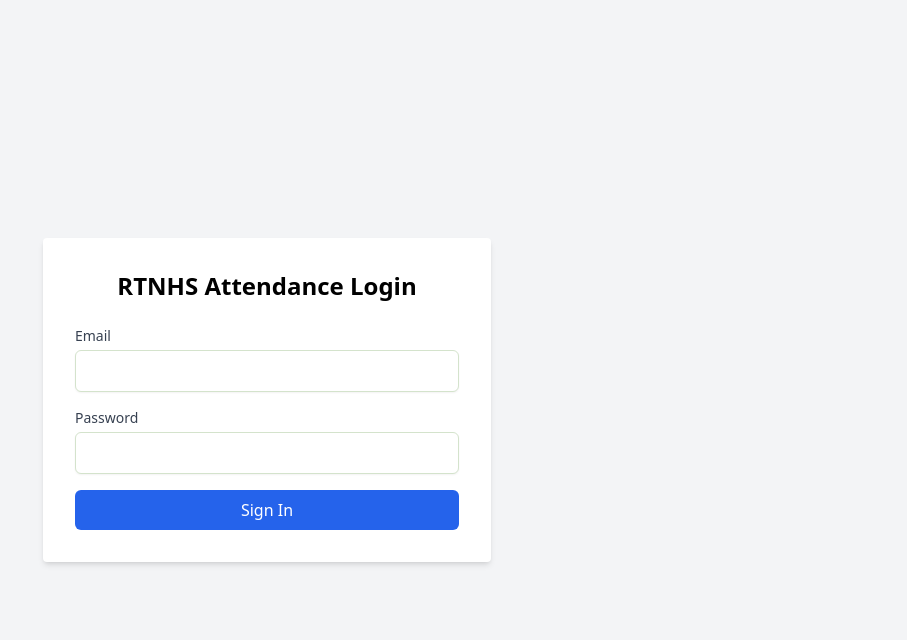
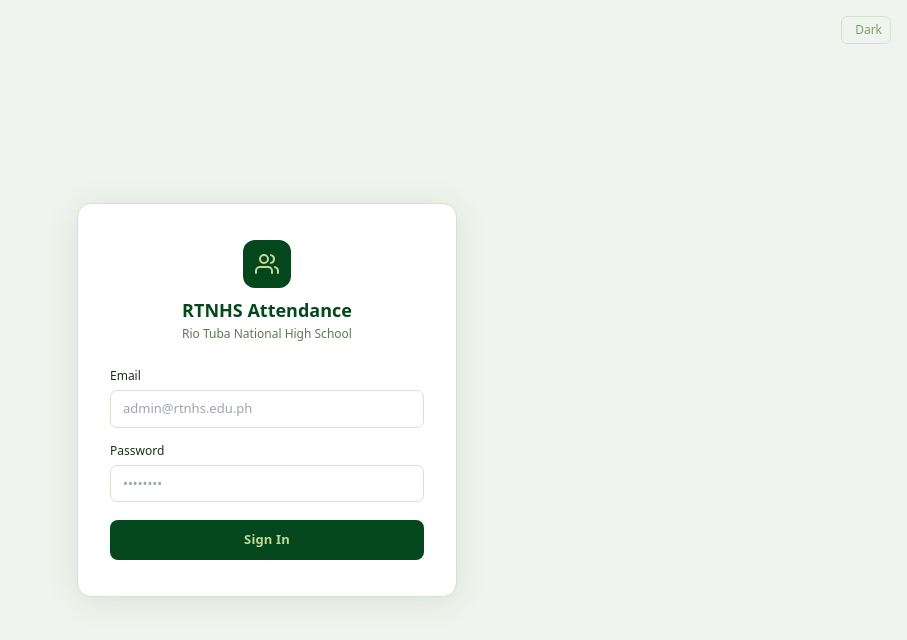
Before and after one commit to sudo-marco-dev/RTNHS-QR-code-attendace-system-with-SMS, a React (Vite) app: page /login in a window 1280 px wide. Shown: the top 640 px of the page, without its empty margins (373-1280 px from the left). Built offline with nearby package versions, Linux system fonts and the light colour scheme; no server answers.

Commit message:
feat: implement core UI components and teacher dashboard modules for attendance management and QR exporting

```diff
--- a/src/components/teacher/AttendanceGrid.tsx
+++ b/src/components/teacher/AttendanceGrid.tsx
@@ -120,7 +120,7 @@ export default function AttendanceGrid() {
     return <span style={{ fontSize: 11, color: 'var(--muted-text)' }}>—</span>
   }
 
-  if (loading) return <div className="py-8 text-center text-gray-500">Loading attendance data...</div>
+  if (loading) return <div style={{ padding: '32px', textAlign: 'center', fontSize: 13, color: 'var(--muted-text)' }}>Loading attendance data...</div>
 
   return (
     <div className="space-y-6">
@@ -148,7 +148,7 @@ export default function AttendanceGrid() {
                   type="date"
                   value={selectedDate}
                   onChange={e => setSelectedDate(e.target.value)}
-                  className="px-3 py-2 border rounded-md text-sm"
+                  style={{ borderRadius: 6 }}
                 />
               </div>
               <div className="overflow-x-auto">
@@ -243,7 +243,7 @@ export default function AttendanceGrid() {
           <Card>
             <CardContent className="p-4 md:p-6 space-y-4">
               <div className="flex flex-wrap justify-between items-center gap-3">
-                <p className="text-sm text-gray-500">Research-ready CSV with arrival times and window types.</p>
+                <p style={{ fontSize: 12, color: 'var(--muted-text)' }}>Research-ready CSV with arrival times and window types.</p>
                 <Button onClick={handleExportCsv} variant="outline" className="flex items-center gap-2">
                   <Download className="w-4 h-4" /> Download CSV
                 </Button>
--- a/src/components/teacher/QrExporter.tsx
+++ b/src/components/teacher/QrExporter.tsx
@@ -168,13 +168,13 @@ export default function QrExporter() {
   return (
     <div className="space-y-6">
       <div className="flex items-center justify-between">
-        <h2 className="text-2xl font-bold">QR Code Export Engine</h2>
+        <h2 style={{ fontSize: 15, fontWeight: 500, color: 'var(--page-title)' }}>QR Code Export Engine</h2>
       </div>
 
       <Card>
         <CardContent className="p-6 space-y-6">
           <div>
-            <label className="block mb-2 text-sm font-medium">Select Assigned Section</label>
+            <label style={{ display: 'block', fontSize: 12, fontWeight: 500, color: 'var(--body-text)', marginBottom: 6 }}>Select Assigned Section</label>
             <div className="flex items-center space-x-4">
               <Select
                 value={selectedSectionId}
@@ -196,20 +196,27 @@ export default function QrExporter() {
           </div>
 
           {selectedSectionId && (
-            <div className="pt-6 border-t">
-              <h3 className="mb-4 text-lg font-semibold">Student Roster ({students.length})</h3>
+            <div style={{ paddingTop: 20, borderTop: '0.5px solid var(--card-border)' }}>
+              <h3 style={{ marginBottom: 14, fontSize: 14, fontWeight: 500, color: 'var(--page-title)' }}>Student Roster ({students.length})</h3>
 
               {loading ? (
-                <div className="text-gray-500">Loading roster...</div>
+                <div style={{ fontSize: 13, color: 'var(--muted-text)' }}>Loading roster...</div>
               ) : students.length === 0 ? (
-                <div className="text-gray-500">No students found in this section.</div>
+                <div style={{ fontSize: 13, color: 'var(--muted-text)' }}>No students found in this section.</div>
               ) : (
                 <div className="grid grid-cols-1 md:grid-cols-2 lg:grid-cols-3 gap-4">
                   {students.map(student => (
-                    <div key={student.id} className="flex items-center justify-between p-4 border rounded-lg bg-gray-50 hover:bg-white hover:shadow-sm transition-all">
+                    <div key={student.id} style={{
+                      display: 'flex', alignItems: 'center', justifyContent: 'space-between',
+                      padding: '12px 14px',
+                      border: '0.5px solid var(--card-border)',
+                      borderRadius: 8,
+                      background: 'var(--row-alt)',
+                      transition: 'background 0.15s',
+                    }}>
                       <div>
-                        <div className="font-semibold text-gray-900">{student.full_name}</div>
-                        <div className="text-xs text-gray-500">LRN: {student.lrn}</div>
+                        <div style={{ fontSize: 13, fontWeight: 600, color: 'var(--body-text)' }}>{student.full_name}</div>
+                        <div style={{ fontSize: 11, color: 'var(--muted-text)', marginTop: 2 }}>LRN: {student.lrn}</div>
                       </div>
                       <Button variant="outline" size="sm" onClick={() => downloadSingleQR(student)}>
                         Export PNG
--- a/src/components/ui/AttendanceBadge.tsx
+++ b/src/components/ui/AttendanceBadge.tsx
@@ -1,12 +1,46 @@
 const styles = {
-  PRESENT: { background: '#eaf4d3', color: '#04471c' },
-  LATE:    { background: '#fff3e0', color: '#b35c00' },
-  ABSENT:  { background: '#fdecea', color: '#8b1a1a' },
+  PRESENT: {
+    background: 'rgba(4,71,28,0.12)',
+    color: 'var(--primary)',
+    border: '0.5px solid rgba(4,71,28,0.25)',
+  },
+  LATE: {
+    background: 'rgba(179,92,0,0.12)',
+    color: '#b35c00',
+    border: '0.5px solid rgba(179,92,0,0.25)',
+  },
+  ABSENT: {
+    background: 'rgba(112,22,30,0.12)',
+    color: 'var(--danger)',
+    border: '0.5px solid rgba(112,22,30,0.25)',
+  },
 };
 
+const darkStyles = {
+  PRESENT: {
+    background: 'rgba(195,216,152,0.15)',
+    color: '#c3d898',
+    border: '0.5px solid rgba(195,216,152,0.3)',
+  },
+  LATE: {
+    background: 'rgba(255,180,80,0.12)',
+    color: '#ffb450',
+    border: '0.5px solid rgba(255,180,80,0.25)',
+  },
+  ABSENT: {
+    background: 'rgba(245,192,195,0.12)',
+    color: '#f5c0c3',
+    border: '0.5px solid rgba(245,192,195,0.25)',
+  },
+};
+
+const LABELS = { PRESENT: 'Present', LATE: 'Late', ABSENT: 'Absent' };
+
 export function AttendanceBadge({ status }: { status: 'PRESENT' | 'LATE' | 'ABSENT' }) {
-  const s = styles[status];
-  const labels = { PRESENT: '✓ Present', LATE: '⚠ Late', ABSENT: '✗ Absent' };
+  // Read dark mode from the root element class (set by ThemeProvider)
+  const isDark = typeof document !== 'undefined' && document.documentElement.classList.contains('dark');
+  const s = isDark ? darkStyles[status] : styles[status];
+
   return (
     <span style={{
       ...s,
@@ -16,7 +50,7 @@ export function AttendanceBadge({ status }: { status: 'PRESENT' | 'LATE' | 'ABSE
       fontWeight: 500,
       display: 'inline-block',
     }}>
-      {labels[status]}
+      {LABELS[status]}
     </span>
   );
 }
--- a/src/components/ui/Dialog.tsx
+++ b/src/components/ui/Dialog.tsx
@@ -1,26 +1,78 @@
 import React from "react";
-import { cn } from "../../lib/utils";
 
-export const Dialog = ({ open, onOpenChange, children }: { open: boolean; onOpenChange: (open: boolean) => void; children: React.ReactNode }) => {
+export const Dialog = ({
+  open,
+  onOpenChange,
+  children,
+}: {
+  open: boolean;
+  onOpenChange: (open: boolean) => void;
+  children: React.ReactNode;
+}) => {
   if (!open) return null;
   return (
     <>
-      <div className="fixed inset-0 z-50 bg-black/80 data-[state=open]:animate-in data-[state=closed]:animate-out data-[state=closed]:fade-out-0 data-[state=open]:fade-in-0" onClick={() => onOpenChange(false)} />
-      <div className="fixed left-[50%] top-[50%] z-50 grid w-full max-w-lg translate-x-[-50%] translate-y-[-50%] gap-4 border bg-background p-6 shadow-lg duration-200 data-[state=open]:animate-in data-[state=closed]:animate-out data-[state=closed]:fade-out-0 data-[state=open]:fade-in-0 data-[state=closed]:zoom-out-95 data-[state=open]:zoom-in-95 data-[state=closed]:slide-out-to-left-1/2 data-[state=closed]:slide-out-to-top-[48%] data-[state=open]:slide-in-from-left-1/2 data-[state=open]:slide-in-from-top-[48%] sm:rounded-lg">
+      {/* Backdrop */}
+      <div
+        style={{
+          position: 'fixed', inset: 0, zIndex: 50,
+          background: 'rgba(0,0,0,0.65)',
+          backdropFilter: 'blur(2px)',
+        }}
+        onClick={() => onOpenChange(false)}
+      />
+      {/* Panel */}
+      <div
+        style={{
+          position: 'fixed',
+          left: '50%', top: '50%',
+          transform: 'translate(-50%, -50%)',
+          zIndex: 51,
+          width: '100%', maxWidth: 480,
+          background: 'var(--card-bg)',
+          border: '0.5px solid var(--card-border)',
+          borderRadius: 12,
+          padding: '28px 28px 24px',
+          boxShadow: '0 8px 48px rgba(0,0,0,0.3)',
+        }}
+      >
         {children}
       </div>
     </>
   );
 };
 
-export const DialogContent = ({ children, className }: { children: React.ReactNode; className?: string }) => (
-  <div className={cn("flex flex-col gap-4", className)}>{children}</div>
+export const DialogContent = ({
+  children,
+  className,
+}: {
+  children: React.ReactNode;
+  className?: string;
+}) => (
+  <div className={`flex flex-col gap-4 ${className ?? ''}`}>{children}</div>
 );
 
-export const DialogHeader = ({ children, className }: { children: React.ReactNode; className?: string }) => (
-  <div className={cn("flex flex-col space-y-1.5 text-center sm:text-left", className)}>{children}</div>
+export const DialogHeader = ({
+  children,
+  className,
+}: {
+  children: React.ReactNode;
+  className?: string;
+}) => (
+  <div className={`flex flex-col space-y-1 ${className ?? ''}`}>{children}</div>
 );
 
-export const DialogTitle = ({ children, className }: { children: React.ReactNode; className?: string }) => (
-  <h2 className={cn("text-lg font-semibold leading-none tracking-tight", className)}>{children}</h2>
+export const DialogTitle = ({
+  children,
+  className,
+}: {
+  children: React.ReactNode;
+  className?: string;
+}) => (
+  <h2
+    className={className}
+    style={{ fontSize: 15, fontWeight: 600, color: 'var(--page-title)', margin: 0 }}
+  >
+    {children}
+  </h2>
 );
--- a/src/components/ui/Select.tsx
+++ b/src/components/ui/Select.tsx
@@ -7,11 +7,19 @@ const Select = React.forwardRef<HTMLSelectElement, SelectProps>(
   ({ className, children, ...props }, ref) => {
     return (
       <select
+        ref={ref}
         className={cn(
-          "flex h-10 w-full items-center justify-between rounded-md border border-input bg-background px-3 py-2 text-sm ring-offset-background placeholder:text-muted-foreground focus:outline-none focus:ring-2 focus:ring-ring focus:ring-offset-2 disabled:cursor-not-allowed disabled:opacity-50",
+          "flex h-9 w-full rounded-md border px-3 py-1 text-sm transition-colors disabled:cursor-not-allowed disabled:opacity-50",
           className
         )}
-        ref={ref}
+        style={{
+          background: 'var(--input-bg)',
+          color: 'var(--body-text)',
+          borderColor: 'var(--input-border)',
+          outline: 'none',
+        }}
+        onFocus={e => { e.currentTarget.style.borderColor = 'var(--input-focus)' }}
+        onBlur={e => { e.currentTarget.style.borderColor = 'var(--input-border)' }}
         {...props}
       >
         {children}
--- a/src/components/ui/Table.tsx
+++ b/src/components/ui/Table.tsx
@@ -9,27 +9,54 @@ const Table = React.forwardRef<HTMLTableElement, React.HTMLAttributes<HTMLTableE
 Table.displayName = "Table"
 
 const TableHeader = React.forwardRef<HTMLTableSectionElement, React.HTMLAttributes<HTMLTableSectionElement>>(({ className, ...props }, ref) => (
-  <thead ref={ref} className={cn("[&_tr]:border-b border-sage/20 bg-forest", className)} {...props} />
+  <thead
+    ref={ref}
+    className={cn("[&_tr]:border-b", className)}
+    style={{ background: 'var(--table-header-bg)' }}
+    {...props}
+  />
 ))
 TableHeader.displayName = "TableHeader"
 
 const TableBody = React.forwardRef<HTMLTableSectionElement, React.HTMLAttributes<HTMLTableSectionElement>>(({ className, ...props }, ref) => (
-  <tbody ref={ref} className={cn("[&_tr:last-child]:border-0 [&_tr:nth-child(odd)]:bg-white [&_tr:nth-child(even)]:bg-tea-light/30", className)} {...props} />
+  <tbody
+    ref={ref}
+    className={cn("[&_tr:last-child]:border-0", className)}
+    style={{ background: 'var(--card-bg)' }}
+    {...props}
+  />
 ))
 TableBody.displayName = "TableBody"
 
 const TableRow = React.forwardRef<HTMLTableRowElement, React.HTMLAttributes<HTMLTableRowElement>>(({ className, ...props }, ref) => (
-  <tr ref={ref} className={cn("border-b border-sage/20 transition-colors hover:bg-tea-light/50 data-[state=selected]:bg-tea-light/50", className)} {...props} />
+  <tr
+    ref={ref}
+    className={cn("border-b transition-colors", className)}
+    style={{ borderColor: 'var(--card-border)' }}
+    onMouseEnter={e => { (e.currentTarget as HTMLElement).style.background = 'var(--row-hover)' }}
+    onMouseLeave={e => { (e.currentTarget as HTMLElement).style.background = '' }}
+    {...props}
+  />
 ))
 TableRow.displayName = "TableRow"
 
 const TableHead = React.forwardRef<HTMLTableCellElement, React.ThHTMLAttributes<HTMLTableCellElement>>(({ className, ...props }, ref) => (
-  <th ref={ref} className={cn("h-12 px-4 text-left align-middle font-medium text-tea [&:has([role=checkbox])]:pr-0", className)} {...props} />
+  <th
+    ref={ref}
+    className={cn("h-10 px-4 text-left align-middle font-medium [&:has([role=checkbox])]:pr-0", className)}
+    style={{ fontSize: 11, color: 'var(--table-header-text)', fontWeight: 500 }}
+    {...props}
+  />
 ))
 TableHead.displayName = "TableHead"
 
 const TableCell = React.forwardRef<HTMLTableCellElement, React.TdHTMLAttributes<HTMLTableCellElement>>(({ className, ...props }, ref) => (
-  <td ref={ref} className={cn("p-4 align-middle [&:has([role=checkbox])]:pr-0", className)} {...props} />
+  <td
+    ref={ref}
+    className={cn("p-4 align-middle [&:has([role=checkbox])]:pr-0", className)}
+    style={{ fontSize: 13, color: 'var(--body-text)' }}
+    {...props}
+  />
 ))
 TableCell.displayName = "TableCell"
 
--- a/src/components/ui/Tabs.tsx
+++ b/src/components/ui/Tabs.tsx
@@ -18,7 +18,8 @@ export const Tabs = ({ defaultValue, className, children }: { defaultValue: stri
 };
 
 export const TabsList = ({ className, children }: { className?: string; children: React.ReactNode }) => (
-  <div className={cn("inline-flex h-10 items-center justify-center rounded-md bg-muted p-1 text-muted-foreground", className)}>
+  <div className={cn("inline-flex h-10 items-center justify-center rounded-md p-1", className)}
+    style={{ background: 'var(--row-alt)', border: '0.5px solid var(--card-border)' }}>
     {children}
   </div>
 );
@@ -30,11 +31,16 @@ export const TabsTrigger = ({ value, className, children }: { value: string; cla
     <button
       type="button"
       onClick={() => ctx?.setActiveTab(value)}
-      className={cn(
-        "inline-flex items-center justify-center whitespace-nowrap rounded-sm px-3 py-1.5 text-sm font-medium ring-offset-background transition-all focus-visible:outline-none focus-visible:ring-2 focus-visible:ring-ring focus-visible:ring-offset-2 disabled:pointer-events-none disabled:opacity-50",
-        isActive ? "bg-background text-foreground shadow-sm" : "",
-        className
-      )}
+      style={{
+        display: 'inline-flex', alignItems: 'center', justifyContent: 'center',
+        whiteSpace: 'nowrap', borderRadius: 6, padding: '5px 14px',
+        fontSize: 13, fontWeight: isActive ? 500 : 400,
+        border: 'none', cursor: 'pointer',
+        transition: 'all 0.15s',
+        background: isActive ? 'var(--primary)' : 'transparent',
+        color: isActive ? 'var(--primary-text)' : 'var(--muted-text)',
+      }}
+      className={className}
     >
       {children}
     </button>
--- a/src/pages/Login.tsx
+++ b/src/pages/Login.tsx
@@ -2,6 +2,7 @@ import { useState, useEffect } from 'react'
 import { useNavigate } from 'react-router-dom'
 import { supabase } from '../lib/supabase'
 import { useAuth } from '../context/AuthContext'
+import { ThemeToggle } from '../components/ui/ThemeToggle'
 
 export default function Login() {
   const [email, setEmail] = useState('')
@@ -10,8 +11,6 @@ export default function Login() {
   const [error, setError] = useState<string | null>(null)
   const navigate = useNavigate()
   const { role, user, loading: authLoading, authError } = useAuth()
-
-  // Redirect if already logged in based on role
 
   useEffect(() => {
     if (role === 'admin') {
@@ -28,53 +27,145 @@ export default function Login() {
     setLoading(true)
     setError(null)
 
-    const { error } = await supabase.auth.signInWithPassword({
-      email,
-      password,
-    })
-
-    if (error) {
-      setError(error.message)
-    }
+    const { error } = await supabase.auth.signInWithPassword({ email, password })
+    if (error) setError(error.message)
     setLoading(false)
   }
 
   return (
-    <div className="flex items-center justify-center min-h-screen bg-gray-100">
-      <div className="w-full max-w-md p-8 space-y-6 bg-white rounded shadow-md">
-        <h2 className="text-2xl font-bold text-center">RTNHS Attendance Login</h2>
+    <div style={{
+      minHeight: '100vh',
+      display: 'flex',
+      alignItems: 'center',
+      justifyContent: 'center',
+      background: 'var(--page-bg)',
+      transition: 'background 0.2s',
+    }}>
+      {/* Theme toggle pinned top-right */}
+      <div style={{ position: 'fixed', top: 16, right: 16 }}>
+        <ThemeToggle />
+      </div>
+
+      <div style={{
+        width: '100%',
+        maxWidth: 380,
+        background: 'var(--card-bg)',
+        border: '0.5px solid var(--card-border)',
+        borderRadius: 14,
+        padding: '36px 32px',
+        boxShadow: '0 4px 32px rgba(4,71,28,0.10)',
+      }}>
+        {/* Logo / brand mark */}
+        <div style={{ textAlign: 'center', marginBottom: 24 }}>
+          <div style={{
+            display: 'inline-flex',
+            alignItems: 'center',
+            justifyContent: 'center',
+            width: 48, height: 48,
+            background: 'var(--primary)',
+            borderRadius: 12,
+            marginBottom: 12,
+          }}>
+            <svg width="24" height="24" viewBox="0 0 24 24" fill="none" stroke="#c3d898" strokeWidth="2" strokeLinecap="round" strokeLinejoin="round">
+              <path d="M17 21v-2a4 4 0 0 0-4-4H5a4 4 0 0 0-4 4v2"/>
+              <circle cx="9" cy="7" r="4"/>
+              <path d="M23 21v-2a4 4 0 0 0-3-3.87"/>
+              <path d="M16 3.13a4 4 0 0 1 0 7.75"/>
+            </svg>
+          </div>
+          <div style={{ fontSize: 18, fontWeight: 600, color: 'var(--page-title)', lineHeight: 1.2 }}>
+            RTNHS Attendance
+          </div>
+          <div style={{ fontSize: 12, color: 'var(--muted-text)', marginTop: 3 }}>
+            Rio Tuba National High School
+          </div>
+        </div>
+
         {error && (
-          <div className="p-3 text-sm text-red-600 bg-red-100 rounded">
+          <div style={{
+            padding: '10px 14px', fontSize: 12,
+            color: 'var(--danger-text)', background: 'var(--danger)',
+            borderRadius: 8, marginBottom: 16,
+          }}>
             {error}
           </div>
         )}
-        <form className="space-y-4" onSubmit={handleLogin}>
+
+        <form onSubmit={handleLogin} style={{ display: 'flex', flexDirection: 'column', gap: 14 }}>
           <div>
-            <label className="block text-sm font-medium text-gray-700">Email</label>
+            <label style={{
+              display: 'block', fontSize: 12, fontWeight: 500,
+              color: 'var(--body-text)', marginBottom: 5,
+            }}>
+              Email
+            </label>
             <input
               type="email"
               required
-              className="w-full px-3 py-2 mt-1 border rounded-md shadow-sm focus:ring-primary focus:border-primary"
               value={email}
               onChange={(e) => setEmail(e.target.value)}
+              placeholder="admin@rtnhs.edu.ph"
+              style={{
+                width: '100%', boxSizing: 'border-box',
+                padding: '8px 12px', borderRadius: 7,
+                border: '1px solid var(--input-border)',
+                background: 'var(--input-bg)',
+                color: 'var(--body-text)',
+                fontSize: 13,
+                outline: 'none',
+                transition: 'border-color 0.15s',
+              }}
+              onFocus={e => e.target.style.borderColor = 'var(--input-focus)'}
+              onBlur={e => e.target.style.borderColor = 'var(--input-border)'}
             />
           </div>
+
           <div>
-            <label className="block text-sm font-medium text-gray-700">Password</label>
+            <label style={{
+              display: 'block', fontSize: 12, fontWeight: 500,
+              color: 'var(--body-text)', marginBottom: 5,
+            }}>
+              Password
+            </label>
             <input
               type="password"
               required
-              className="w-full px-3 py-2 mt-1 border rounded-md shadow-sm focus:ring-primary focus:border-primary"
               value={password}
               onChange={(e) => setPassword(e.target.value)}
+              placeholder="••••••••"
+              style={{
+                width: '100%', boxSizing: 'border-box',
+                padding: '8px 12px', borderRadius: 7,
+                border: '1px solid var(--input-border)',
+                background: 'var(--input-bg)',
+                color: 'var(--body-text)',
+                fontSize: 13,
+                outline: 'none',
+                transition: 'border-color 0.15s',
+              }}
+              onFocus={e => e.target.style.borderColor = 'var(--input-focus)'}
+              onBlur={e => e.target.style.borderColor = 'var(--input-border)'}
             />
           </div>
+
           <button
             type="submit"
             disabled={loading}
-            className="w-full px-4 py-2 font-medium text-white bg-blue-600 rounded-md hover:bg-blue-700 disabled:opacity-50"
+            style={{
+              marginTop: 4,
+              padding: '10px',
+              borderRadius: 8,
+              border: 'none',
+              background: loading ? 'var(--muted-text)' : 'var(--primary)',
+              color: 'var(--primary-text)',
+              fontSize: 13,
+              fontWeight: 600,
+              cursor: loading ? 'not-allowed' : 'pointer',
+              transition: 'background 0.15s',
+              letterSpacing: '0.01em',
+            }}
           >
-            {loading ? 'Signing in...' : 'Sign In'}
+            {loading ? 'Signing in…' : 'Sign In'}
           </button>
         </form>
       </div>
```
Also changed, not shown: src/components/teacher/ScheduleCards.tsx (+57 -31 lines).
